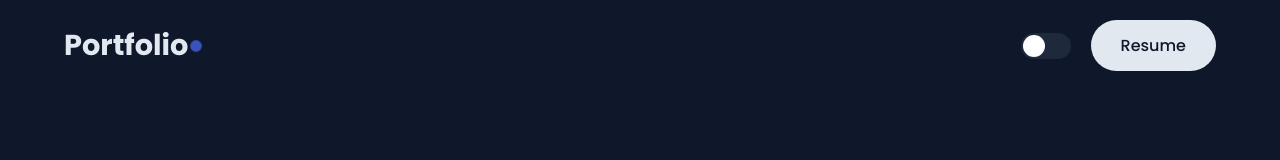
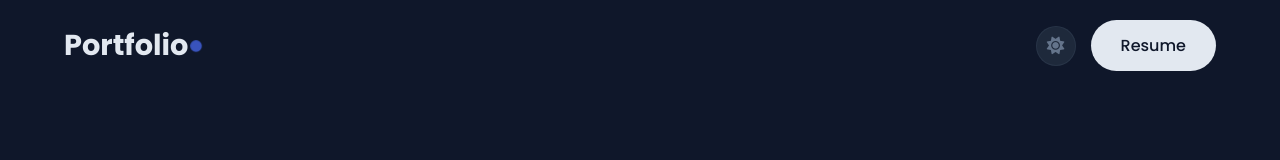
Before and after one commit to vedantwankhade123/Portfolio_Website, a React (Vite) app: page / in a window 1280 px wide. Shown: the top 160 px of the page. Built offline with nearby package versions, Linux system fonts and the light colour scheme.

Commit message:
[dyad] Refine header UI elements - wrote 2 file(s)

```diff
--- a/src/components/ThemeToggle.jsx
+++ b/src/components/ThemeToggle.jsx
@@ -31,19 +31,13 @@ const ThemeToggle = () => {
   };
 
   return (
-    <div className="theme-toggle">
-      <input
-        type="checkbox"
-        id="checkbox"
-        checked={!isDarkMode}
-        onChange={handleThemeChange}
-      />
-      <label htmlFor="checkbox" className="toggle-label">
-        <i className="fas fa-moon"></i>
-        <i className="fas fa-sun"></i>
-        <span className="toggle-ball"></span>
-      </label>
-    </div>
+    <button
+      onClick={handleThemeChange}
+      className="theme-toggle-btn"
+      aria-label="Toggle theme"
+    >
+      <i className={`fas ${isDarkMode ? 'fa-sun' : 'fa-moon'}`}></i>
+    </button>
   );
 };
 
--- a/src/index.css
+++ b/src/index.css
@@ -169,13 +169,13 @@ section {
 .header-actions {
     display: flex;
     align-items: center;
-    gap: 20px;
+    gap: 15px;
 }
 
 .resume-btn {
     background-color: var(--text-color);
     color: var(--background-color) !important;
-    padding: 10px 25px;
+    padding: 8px 20px; /* Reduced padding */
     font-weight: 600;
     border-radius: 50px;
 }
@@ -211,14 +211,14 @@ section {
     display: flex;
     align-items: center;
     gap: 8px;
-    padding: 6px;
+    padding: 8px; /* Increased padding */
     margin: 0;
 }
 
 .floating-nav .nav-links a {
     color: var(--text-muted);
     font-weight: 500;
-    padding: 8px 20px;
+    padding: 10px 20px; /* Increased padding */
     border-radius: 40px;
     transition: all var(--transition-speed) ease;
 }
@@ -240,65 +240,28 @@ body.dark-mode .floating-nav .nav-links a.active {
 
 .burger { display: none; }
 
-/* Theme Toggle */
-.theme-toggle {
+/* New Theme Toggle Button */
+.theme-toggle-btn {
+    background-color: var(--hover-color);
+    border: 1px solid var(--border-color);
+    color: var(--text-muted);
+    width: 40px;
+    height: 40px;
+    border-radius: 50%;
     display: flex;
     align-items: center;
+    justify-content: center;
+    cursor: pointer;
+    transition: all 0.3s ease;
+    font-size: 1.1rem;
+    padding: 0;
 }
 
-.toggle-label {
-    position: relative;
-    display: block;
-    width: 50px;
-    height: 26px;
-    background: #1e293b;
-    border-radius: 50px;
-    cursor: pointer;
-    transition: all 0.3s ease;
+.theme-toggle-btn:hover {
+    background-color: var(--primary-color);
+    color: white;
+    transform: rotate(15deg);
 }
-
-.toggle-label i {
-    position: absolute;
-    top: 50%;
-    transform: translateY(-50%);
-    font-size: 12px;
-    transition: all 0.3s ease;
-}
-
-.toggle-label .fa-sun {
-    right: 7px;
-    color: #facc15;
-    opacity: 0;
-}
-
-.toggle-label .fa-moon {
-    left: 7px;
-    color: #f1f1f1;
-}
-
-.toggle-ball {
-    position: absolute;
-    top: 2px;
-    left: 2px;
-    width: 22px;
-    height: 22px;
-    background: white;
-    border-radius: 50%;
-    transition: all 0.3s ease;
-}
-
-#checkbox { display: none; }
-
-#checkbox:checked + .toggle-label {
-    background: var(--primary-color);
-}
-
-#checkbox:checked + .toggle-label .toggle-ball {
-    left: 26px;
-}
-
-#checkbox:checked + .toggle-label .fa-sun { opacity: 1; }
-#checkbox:checked + .toggle-label .fa-moon { opacity: 0; }
 
 /* Hero Section */
 .hero {
```
